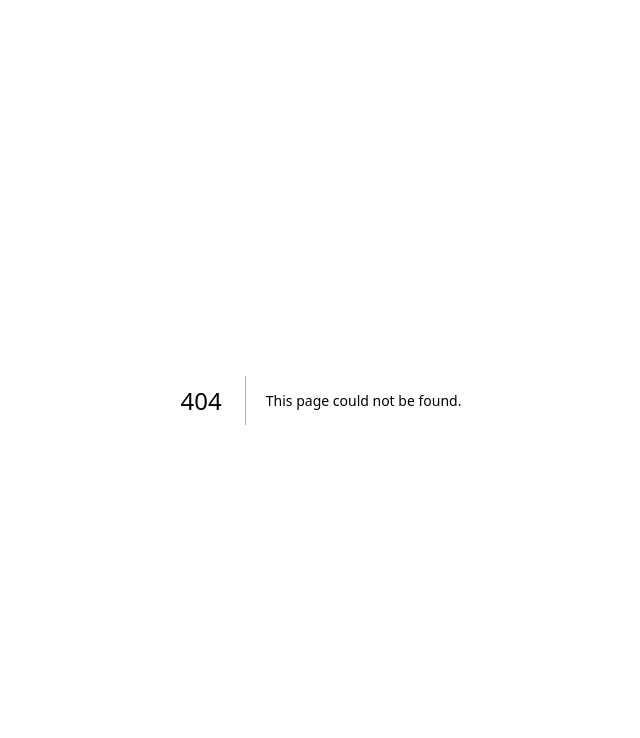
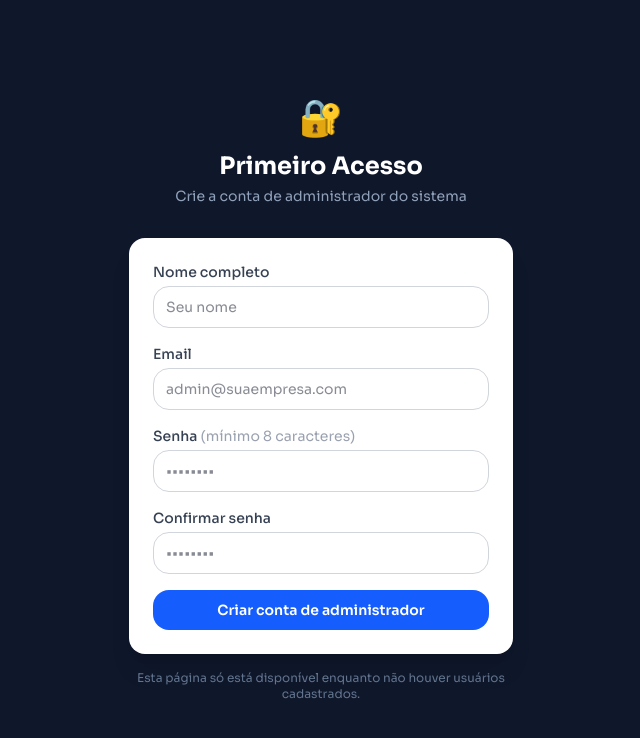
Before and after one commit to EuLucasSlva/crm-elite-ambiental, a Next.js app: page /setup in a window 1280 px wide. Before the commit this address had no page. Shown: the top 738 px of the page, without its empty margins (319-959 px from the left). Built offline with nearby package versions, Linux system fonts and the light colour scheme; no server answers; the database is empty.

Commit message:
feat: tela de primeiro acesso

```diff
--- a/package.json
+++ b/package.json
@@ -11,7 +11,8 @@
     "db:migrate": "prisma migrate dev",
     "db:push": "prisma db push",
     "db:seed": "prisma db seed",
-    "db:studio": "prisma studio"
+    "db:studio": "prisma studio",
+    "db:reset": "tsx prisma/reset.ts"
   },
   "prisma": {
     "seed": "tsx prisma/seed.ts"
--- /dev/null
+++ b/prisma/create-admin.ts
@@ -0,0 +1,21 @@
+import "dotenv/config";
+import { PrismaClient } from "@prisma/client";
+import { PrismaPg } from "@prisma/adapter-pg";
+import bcrypt from "bcryptjs";
+
+const adapter = new PrismaPg({ connectionString: process.env.DATABASE_URL! });
+const prisma = new PrismaClient({ adapter });
+
+async function main() {
+  const passwordHash = await bcrypt.hash("elitealdo123", 12);
+  const user = await prisma.user.upsert({
+    where: { email: "Aldo@eliteambiental.com" },
+    update: { passwordHash, role: "ADMIN", name: "Aldo" },
+    create: { name: "Aldo", email: "Aldo@eliteambiental.com", passwordHash, role: "ADMIN" },
+  });
+  console.log("Usuário criado:", user.email, "| role:", user.role);
+}
+
+main()
+  .catch((e) => { console.error(e); process.exit(1); })
+  .finally(() => prisma.$disconnect());
--- /dev/null
+++ b/prisma/reset.ts
@@ -0,0 +1,40 @@
+/**
+ * Limpa todos os dados do banco mantendo a estrutura.
+ * Run: npm run db:reset
+ */
+
+import "dotenv/config";
+import { PrismaClient } from "@prisma/client";
+import { PrismaPg } from "@prisma/adapter-pg";
+
+const adapter = new PrismaPg({ connectionString: process.env.DATABASE_URL! });
+const prisma = new PrismaClient({ adapter });
+
+async function main() {
+  console.log("Apagando todos os dados...");
+
+  await prisma.auditLog.deleteMany();
+  await prisma.applicationPoint.deleteMany();
+  await prisma.stockMovement.deleteMany();
+  await prisma.stockBatch.deleteMany();
+  await prisma.technicalVisit.deleteMany();
+  await prisma.certificate.deleteMany();
+  await prisma.warranty.deleteMany();
+  await prisma.occurrence.deleteMany();
+  await prisma.quoteItem.deleteMany();
+  await prisma.quote.deleteMany();
+  await prisma.expense.deleteMany();
+  await prisma.recurringContract.deleteMany();
+  await prisma.serviceOrder.deleteMany();
+  await prisma.stockItem.deleteMany();
+  await prisma.customer.deleteMany();
+  await prisma.pestType.deleteMany();
+  await prisma.applicationArea.deleteMany();
+  await prisma.user.deleteMany();
+
+  console.log("Banco limpo. Crie o primeiro usuário admin pelo sistema.");
+}
+
+main()
+  .catch((e) => { console.error(e); process.exit(1); })
+  .finally(() => prisma.$disconnect());
--- a/src/app/(auth)/login/page.tsx
+++ b/src/app/(auth)/login/page.tsx
@@ -2,18 +2,29 @@ import { auth } from "@/lib/auth";
 import { redirect } from "next/navigation";
 import { LoginForm } from "./LoginForm";
 
-export default async function LoginPage() {
+interface Props {
+  searchParams: Promise<{ setup?: string }>;
+}
+
+export default async function LoginPage({ searchParams }: Props) {
   const session = await auth();
   if (session?.user) redirect("/");
+
+  const { setup } = await searchParams;
 
   return (
     <div className="min-h-screen flex items-center justify-center bg-slate-900 px-4">
       <div className="w-full max-w-sm">
         <div className="text-center mb-8">
           <span className="text-4xl">🪲</span>
-          <h1 className="mt-3 text-2xl font-bold text-white">CRM Detetização</h1>
+          <h1 className="mt-3 text-2xl font-bold text-white">Elite Ambiental</h1>
           <p className="mt-1 text-slate-400 text-sm">Acesse sua conta</p>
         </div>
+        {setup === "1" && (
+          <div className="mb-4 rounded-lg bg-green-900/40 border border-green-700 px-4 py-3 text-sm text-green-300 text-center">
+            Conta criada com sucesso! Faça login para continuar.
+          </div>
+        )}
         <LoginForm />
       </div>
     </div>
--- /dev/null
+++ b/src/app/(auth)/setup/SetupForm.tsx
@@ -0,0 +1,86 @@
+"use client";
+
+import { useActionState } from "react";
+import { createFirstAdmin, type SetupState } from "./actions";
+
+const initial: SetupState = {};
+
+export function SetupForm() {
+  const [state, action, pending] = useActionState(createFirstAdmin, initial);
+
+  return (
+    <form action={action} className="bg-white rounded-2xl shadow-xl p-6 space-y-4">
+      <div>
+        <label className="block text-sm font-medium text-gray-700 mb-1">
+          Nome completo
+        </label>
+        <input
+          name="name"
+          type="text"
+          required
+          autoComplete="name"
+          className="w-full rounded-lg border border-gray-300 px-3 py-2.5 text-sm focus:outline-none focus:ring-2 focus:ring-blue-500"
+          placeholder="Seu nome"
+        />
+      </div>
+
+      <div>
+        <label className="block text-sm font-medium text-gray-700 mb-1">
+          Email
+        </label>
+        <input
+          name="email"
+          type="email"
+          required
+          autoComplete="email"
+          className="w-full rounded-lg border border-gray-300 px-3 py-2.5 text-sm focus:outline-none focus:ring-2 focus:ring-blue-500"
+          placeholder="admin@suaempresa.com"
+        />
+      </div>
+
+      <div>
+        <label className="block text-sm font-medium text-gray-700 mb-1">
+          Senha <span className="text-gray-400 font-normal">(mínimo 8 caracteres)</span>
+        </label>
+        <input
+          name="password"
+          type="password"
+          required
+          minLength={8}
+          autoComplete="new-password"
+          className="w-full rounded-lg border border-gray-300 px-3 py-2.5 text-sm focus:outline-none focus:ring-2 focus:ring-blue-500"
+          placeholder="••••••••"
+        />
+      </div>
+
+      <div>
+        <label className="block text-sm font-medium text-gray-700 mb-1">
+          Confirmar senha
+        </label>
+        <input
+          name="confirm"
+          type="password"
+          required
+          minLength={8}
+          autoComplete="new-password"
+          className="w-full rounded-lg border border-gray-300 px-3 py-2.5 text-sm focus:outline-none focus:ring-2 focus:ring-blue-500"
+          placeholder="••••••••"
+        />
+      </div>
+
+      {state.error && (
+        <p className="text-sm text-red-600 bg-red-50 rounded-lg px-3 py-2">
+          {state.error}
+        </p>
+      )}
+
+      <button
+        type="submit"
+        disabled={pending}
+        className="w-full bg-blue-600 hover:bg-blue-700 disabled:opacity-50 disabled:cursor-not-allowed text-white font-semibold rounded-lg py-2.5 text-sm transition-colors"
+      >
+        {pending ? "Criando conta…" : "Criar conta de administrador"}
+      </button>
+    </form>
+  );
+}
--- /dev/null
+++ b/src/app/(auth)/setup/actions.ts
@@ -0,0 +1,50 @@
+"use server";
+
+import { prisma } from "@/lib/prisma";
+import { redirect } from "next/navigation";
+import bcrypt from "bcryptjs";
+import { z } from "zod";
+
+const schema = z.object({
+  name: z.string().min(2, "Nome muito curto"),
+  email: z.string().email("Email inválido"),
+  password: z.string().min(8, "Mínimo 8 caracteres"),
+  confirm: z.string(),
+}).refine((d) => d.password === d.confirm, {
+  message: "Senhas não coincidem",
+  path: ["confirm"],
+});
+
+export type SetupState = { error?: string };
+
+export async function createFirstAdmin(
+  _prev: SetupState,
+  formData: FormData
+): Promise<SetupState> {
+  const count = await prisma.user.count();
+  if (count > 0) redirect("/login");
+
+  const parsed = schema.safeParse({
+    name: formData.get("name"),
+    email: formData.get("email"),
+    password: formData.get("password"),
+    confirm: formData.get("confirm"),
+  });
+
+  if (!parsed.success) {
+    return { error: parsed.error.issues[0].message };
+  }
+
+  const { name, email, password } = parsed.data;
+
+  const exists = await prisma.user.findUnique({ where: { email } });
+  if (exists) return { error: "Este email já está em uso." };
+
+  const passwordHash = await bcrypt.hash(password, 12);
+
+  await prisma.user.create({
+    data: { name, email, passwordHash, role: "ADMIN" },
+  });
+
+  redirect("/login?setup=1");
+}
--- /dev/null
+++ b/src/app/(auth)/setup/page.tsx
@@ -0,0 +1,26 @@
+import { prisma } from "@/lib/prisma";
+import { redirect } from "next/navigation";
+import { SetupForm } from "./SetupForm";
+
+export default async function SetupPage() {
+  const count = await prisma.user.count();
+  if (count > 0) redirect("/login");
+
+  return (
+    <div className="min-h-screen flex items-center justify-center bg-slate-900 px-4">
+      <div className="w-full max-w-sm">
+        <div className="text-center mb-8">
+          <span className="text-4xl">🔐</span>
+          <h1 className="mt-3 text-2xl font-bold text-white">Primeiro Acesso</h1>
+          <p className="mt-1 text-slate-400 text-sm">
+            Crie a conta de administrador do sistema
+          </p>
+        </div>
+        <SetupForm />
+        <p className="mt-4 text-center text-xs text-slate-500">
+          Esta página só está disponível enquanto não houver usuários cadastrados.
+        </p>
+      </div>
+    </div>
+  );
+}
```
